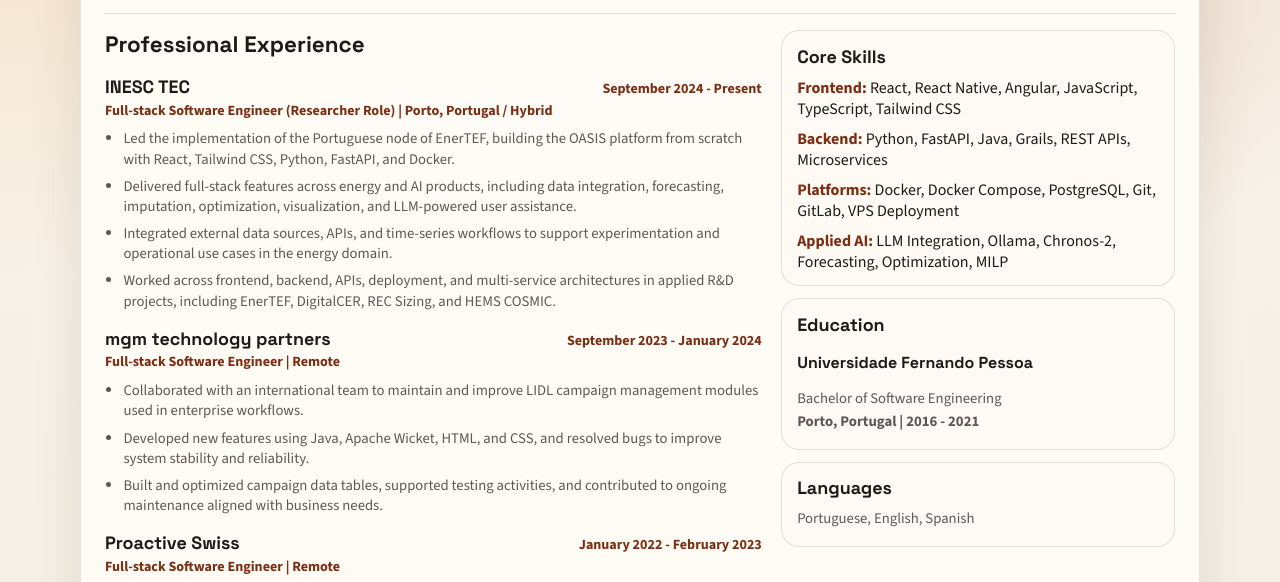
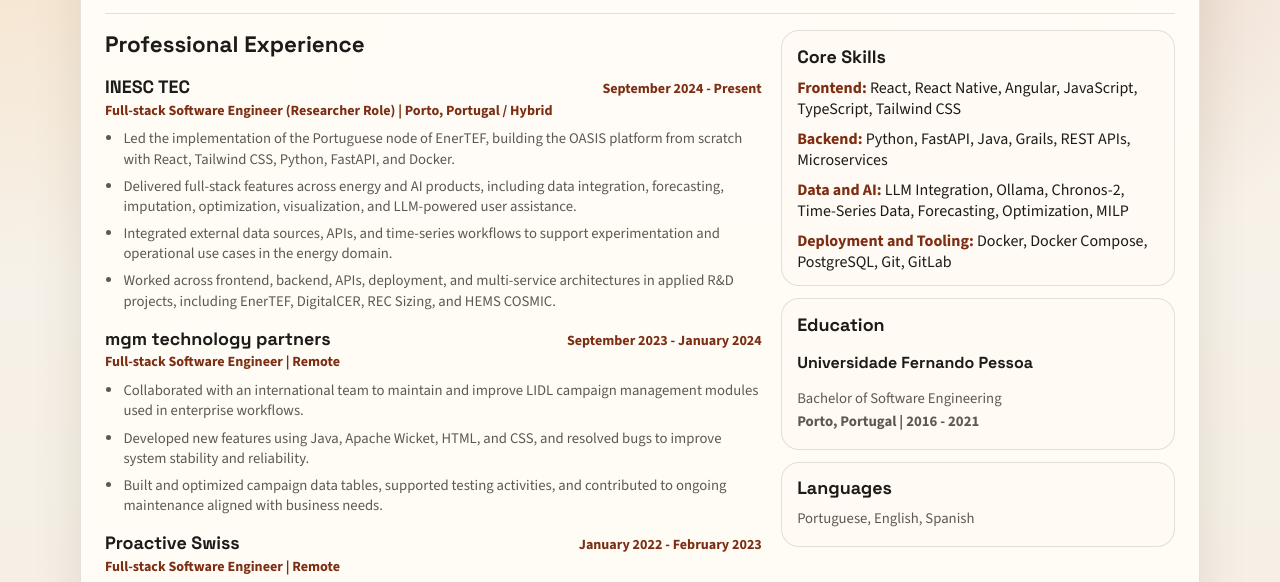
Before and after one commit to eduardofrribeiro/eduardofrribeiro.github.io, a plain HTML site: page cv.html in a window 1280 px wide. Shown: the part 176-758 px from the top of the page. Drawn offline with nearby package versions, Linux system fonts and the light colour scheme.

Commit message:
Update skill categories in cv.html

```diff
--- a/cv.html
+++ b/cv.html
@@ -85,8 +85,8 @@
             <ul class="cv-skill-list">
               <li><strong>Frontend:</strong> React, React Native, Angular, JavaScript, TypeScript, Tailwind CSS</li>
               <li><strong>Backend:</strong> Python, FastAPI, Java, Grails, REST APIs, Microservices</li>
-              <li><strong>Platforms:</strong> Docker, Docker Compose, PostgreSQL, Git, GitLab, VPS Deployment</li>
-              <li><strong>Applied AI:</strong> LLM Integration, Ollama, Chronos-2, Forecasting, Optimization, MILP</li>
+              <li><strong>Data and AI:</strong>  LLM Integration, Ollama, Chronos-2, Time-Series Data, Forecasting, Optimization, MILP</li>
+              <li><strong>Deployment and Tooling:</strong> Docker, Docker Compose, PostgreSQL, Git, GitLab</li>
             </ul>
           </div>
 
```
